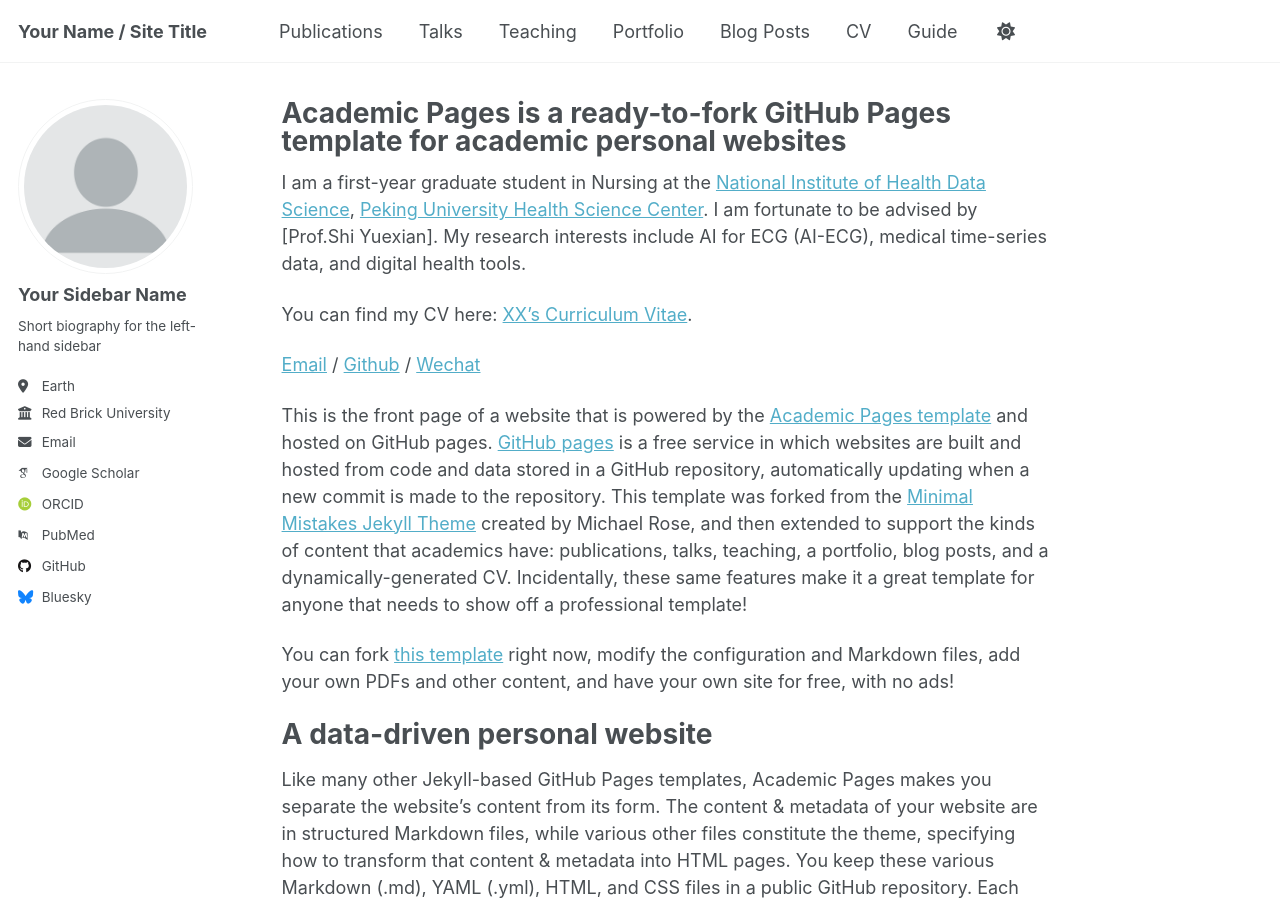
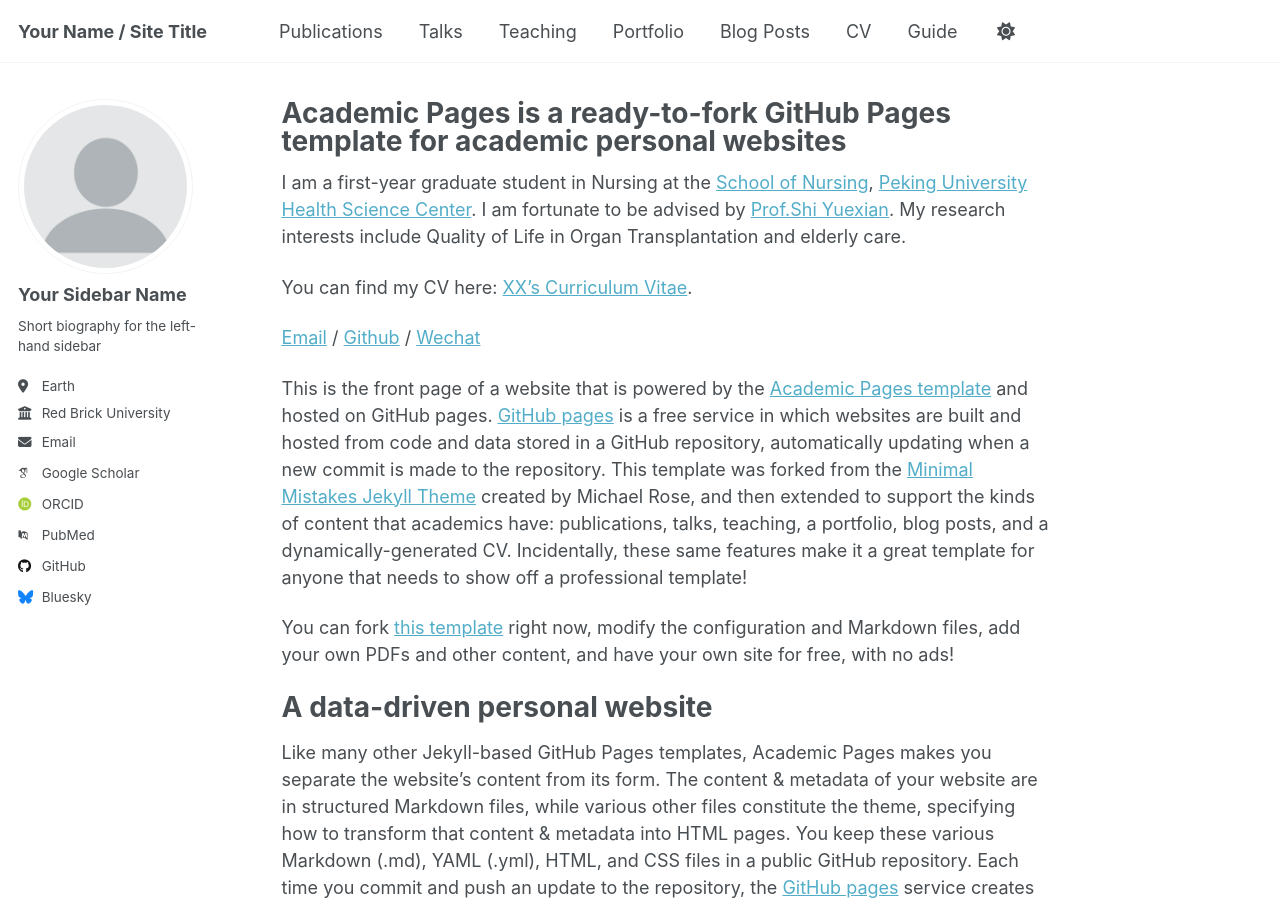
Before and after one commit to LiuYuqing-2025/LiuYuqing-2025.github.io, a Jekyll site: the page built from _pages/about.md, in a window 1280 px wide and 900 px high. Built offline with Jekyll 4.4.1, drawn with Linux system fonts in a browser that asks for light colours; some web fonts are replaced; a script that is not in the unit is left out.

Commit message:
Revise about section with new details
Updated personal information and research interests.

```diff
--- a/_pages/about.md
+++ b/_pages/about.md
@@ -7,11 +7,11 @@ redirect_from:
   - /about.html
 ---
 
-I am a first-year graduate student in Nursing at the [National Institute of Health Data Science](https://www.nihds.pku.edu.cn/), [Peking University Health Science Center](https://yjsy.bjmu.edu.cn). I am fortunate to be advised by [Prof.Shi Yuexian]. My research interests include AI for ECG (AI-ECG), medical time-series data, and digital health tools.
+I am a first-year graduate student in Nursing at the [School of Nursing](https://nursing.bjmu.edu.cn), [Peking University Health Science Center](https://yjsy.bjmu.edu.cn). I am fortunate to be advised by [Prof.Shi Yuexian](https://nursing.bjmu.edu.cn/szdw/jsmd/f1e0d9248bf64412901747411c297fe5.htm). My research interests include Quality of Life in Organ Transplantation and elderly care.
 
 You can find my CV here: [XX's Curriculum Vitae](../assets/Curriculum_Vitae.pdf).
 
-[Email](mailto:xxx@stu.pku.edu.cn) / [Github](https://github.com/xxx) / [Wechat](../images/wechat.jpg)
+[Email](mailto:liuyuqing221@163.com) / [Github](https://github.com/xxx) / [Wechat](../images/wechat.jpg)
 
 
 This is the front page of a website that is powered by the [Academic Pages template](https://github.com/academicpages/academicpages.github.io) and hosted on GitHub pages. [GitHub pages](https://pages.github.com) is a free service in which websites are built and hosted from code and data stored in a GitHub repository, automatically updating when a new commit is made to the repository. This template was forked from the [Minimal Mistakes Jekyll Theme](https://mmistakes.github.io/minimal-mistakes/) created by Michael Rose, and then extended to support the kinds of content that academics have: publications, talks, teaching, a portfolio, blog posts, and a dynamically-generated CV. Incidentally, these same features make it a great template for anyone that needs to show off a professional template!
```
